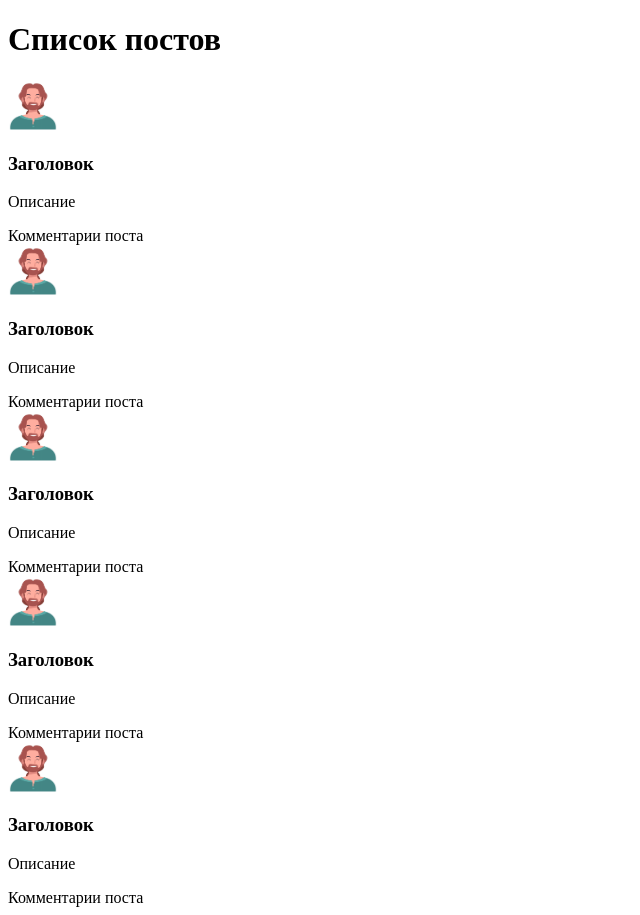
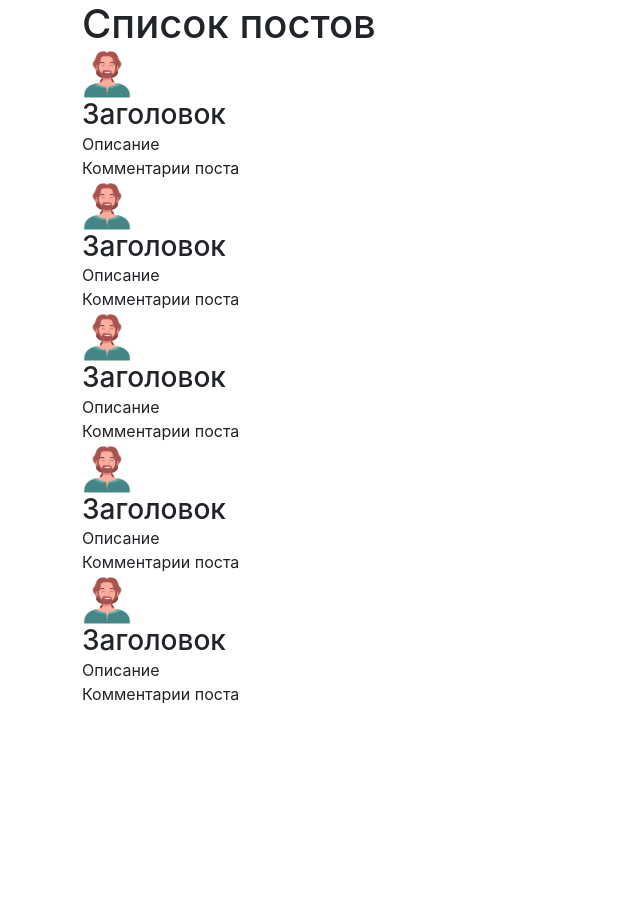
Before and after one commit to michael-leonov/posts-site, a React (Create React App) app: page / in a window 1280 px wide. Shown: the whole page, without its empty margins (0-640 px from the left). After the commit the page ends 800 px from the top, so only its background shows below. Built offline with nearby package versions, Linux system fonts and the light colour scheme.

Commit message:
start app logic

```diff
--- a/public/index.html
+++ b/public/index.html
@@ -10,7 +10,6 @@
       content="Web site created using create-react-app"
     />
     <link rel="apple-touch-icon" href="%PUBLIC_URL%/logo192.png" />
-
     <link rel="manifest" href="%PUBLIC_URL%/manifest.json" />
 
     <title>React App</title>
--- a/src/App.jsx
+++ b/src/App.jsx
@@ -1,8 +1,14 @@
 import React from 'react';
+import { Container } from 'react-bootstrap';
+
 import AppRoutes from './routes';
 
 function App() {
-  return <AppRoutes />;
+  return (
+    <Container>
+      <AppRoutes />
+    </Container>
+  );
 }
 
 export default App;
--- /dev/null
+++ b/src/http/index.js
@@ -0,0 +1,5 @@
+import axios from 'axios';
+
+export const $host = axios.create({
+  baseURL: process.env.REACT_APP_API_URL,
+});
--- a/src/index.js
+++ b/src/index.js
@@ -1,11 +1,17 @@
 import React from 'react';
 import ReactDOM from 'react-dom/client';
 import { BrowserRouter } from 'react-router-dom';
+import { Provider } from 'react-redux';
 import App from './App';
+import 'bootstrap/dist/css/bootstrap.min.css';
+import './index.css';
+import { store } from './redux/store';
 
 const root = ReactDOM.createRoot(document.getElementById('root'));
 root.render(
   <BrowserRouter>
+    {/* <Provider store={store}> */}
     <App />
+    {/* </Provider> */}
   </BrowserRouter>,
 );
```
